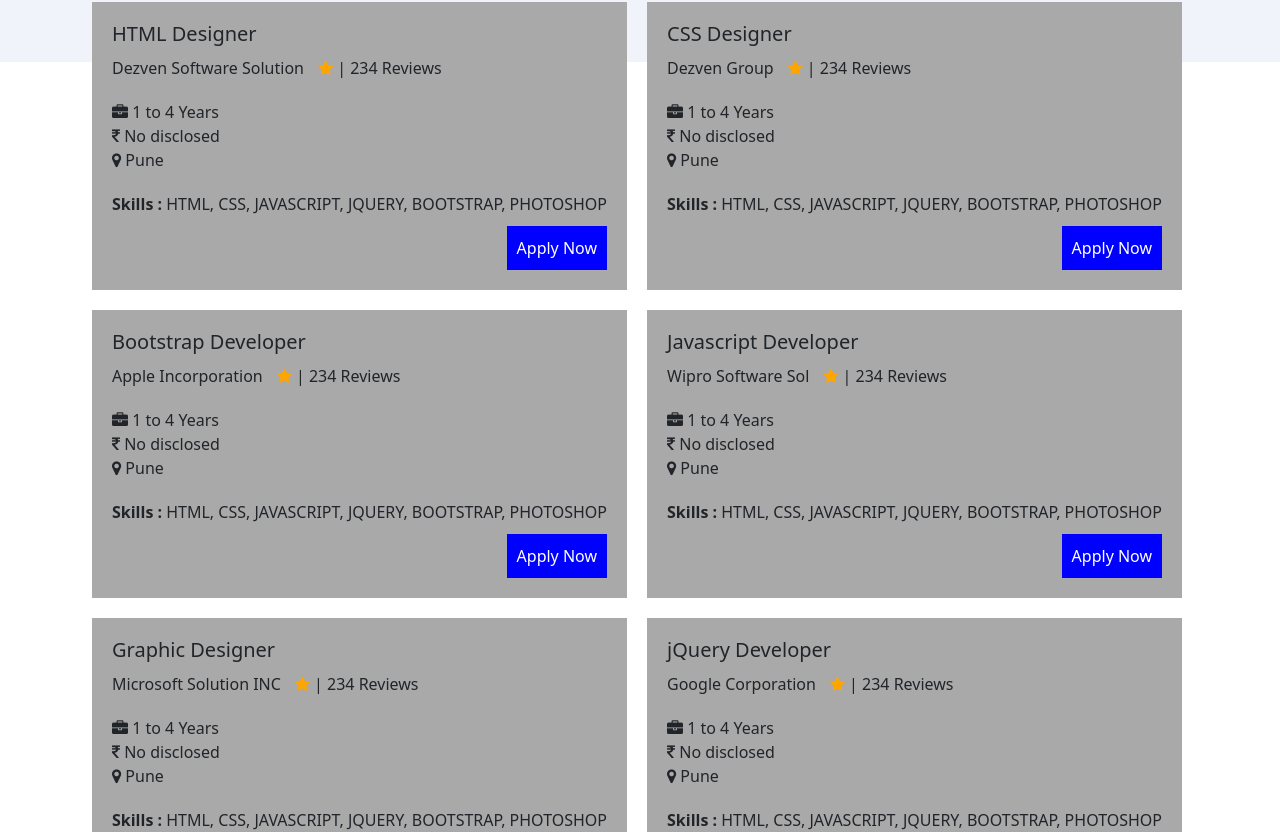
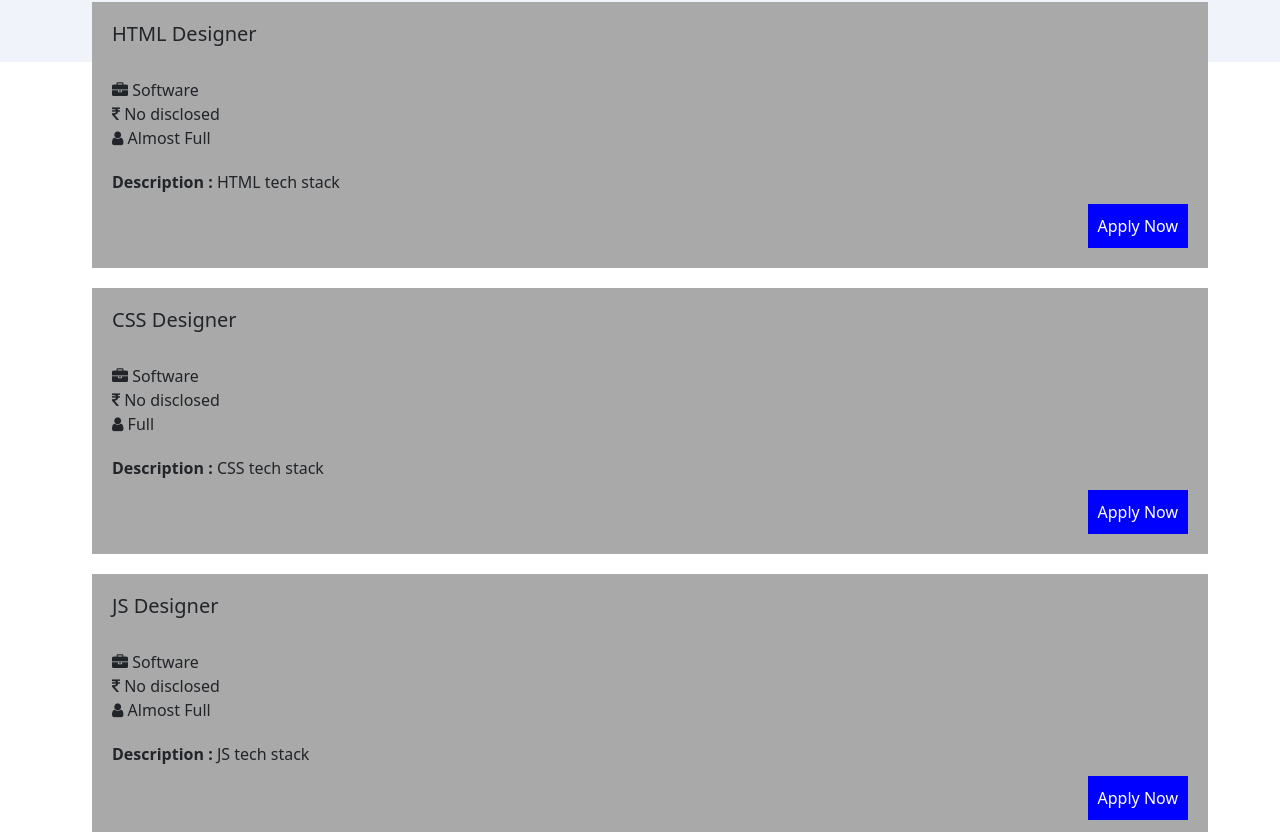
Before and after one commit to dk2972001/Online-Recruitment-frontend, an Angular app: page /job-list in a window 1280 px wide. Shown: the part 148-980 px from the top of the page. Built offline with nearby package versions, Linux system fonts and the light colour scheme.

Commit message:
Finished base job-lists component

```diff
--- a/src/app/job-list/job-list.component.css
+++ b/src/app/job-list/job-list.component.css
@@ -1,4 +1,3 @@
-/*****RECENT JOB SECTION RECENT JOB SECTION*****/
 .recent-job {
 	padding-top: 50px;
 	background-color: #f0f3fa;
@@ -23,31 +22,3 @@
 	margin-right: 10px;
 	margin-bottom: 20px;
 }
-
-.job-title {
-	font-size: 20px;
-}
-
-.job-company {
-	margin-top: 10px;
-	margin-bottom: 20px;
-}
-
-.job-company i {
-	color: orange;
-	margin-left: 10px;
-}
-
-.job-skill {
-	margin-top: 20px;
-	margin-bottom: 10px;
-	font-size: 16px;
-}
-
-.job-apply-button {
-	background: blue;
-	padding: 10px;
-	color: white;
-	text-decoration: none;
-	float: right;
-}
--- a/src/app/job-list/job-list.component.html
+++ b/src/app/job-list/job-list.component.html
@@ -17,187 +17,14 @@
         <h2 class="recent-job-heading">RECENT JOB</h2>
         <p class="recent-job-sub-heading">Get the list of all recent jobs</p>
         <!-----JOB LIST----->
-        <div class="width-auto">
-          <div class="recent-job-list">
-            <div class="width-100">
-              <h4 class="job-title">HTML Designer</h4>
-              <p class="job-company">
-                Dezven Software Solution
-                <i class="fa fa-star" aria-hidden="true"></i> | 234 Reviews
-              </p>
-            </div>
-            <div class="width-33">
-              <i class="fa fa-briefcase" aria-hidden="true"></i> 1 to 4 Years
-            </div>
-            <div class="width-33">
-              <i class="fa fa-inr" aria-hidden="true"></i> No disclosed
-            </div>
-            <div class="width-33">
-              <i class="fa fa-map-marker" aria-hidden="true"></i> Pune
-            </div>
-            <div class="width-100">
-              <p class="job-skill">
-                <b>Skills : </b>HTML, CSS, JAVASCRIPT, JQUERY, BOOTSTRAP,
-                PHOTOSHOP
-              </p>
-            </div>
-            <div class="width-100">
-              <a href="#" class="job-apply-button">Apply Now</a>
-            </div>
-          </div>
-        </div>
-
-
-        <!-----JOB LIST------>
-        <div class="width-auto">
-          <div class="recent-job-list">
-            <div class="width-100">
-              <h4 class="job-title">CSS Designer</h4>
-              <p class="job-company">
-                Dezven Group <i class="fa fa-star" aria-hidden="true"></i> | 234
-                Reviews
-              </p>
-            </div>
-            <div class="width-33">
-              <i class="fa fa-briefcase" aria-hidden="true"></i> 1 to 4 Years
-            </div>
-            <div class="width-33">
-              <i class="fa fa-inr" aria-hidden="true"></i> No disclosed
-            </div>
-            <div class="width-33">
-              <i class="fa fa-map-marker" aria-hidden="true"></i> Pune
-            </div>
-            <div class="width-100">
-              <p class="job-skill">
-                <b>Skills : </b>HTML, CSS, JAVASCRIPT, JQUERY, BOOTSTRAP,
-                PHOTOSHOP
-              </p>
-            </div>
-            <div class="width-100">
-              <a href="#" class="job-apply-button">Apply Now</a>
-            </div>
-          </div>
-        </div>
-        <!-----JOB LIST----->
-        <div class="width-50">
-          <div class="recent-job-list">
-            <div class="width-100">
-              <h4 class="job-title">Bootstrap Developer</h4>
-              <p class="job-company">
-                Apple Incorporation
-                <i class="fa fa-star" aria-hidden="true"></i> | 234 Reviews
-              </p>
-            </div>
-            <div class="width-33">
-              <i class="fa fa-briefcase" aria-hidden="true"></i> 1 to 4 Years
-            </div>
-            <div class="width-33">
-              <i class="fa fa-inr" aria-hidden="true"></i> No disclosed
-            </div>
-            <div class="width-33">
-              <i class="fa fa-map-marker" aria-hidden="true"></i> Pune
-            </div>
-            <div class="width-100">
-              <p class="job-skill">
-                <b>Skills : </b>HTML, CSS, JAVASCRIPT, JQUERY, BOOTSTRAP,
-                PHOTOSHOP
-              </p>
-            </div>
-            <div class="width-100">
-              <a href="#" class="job-apply-button">Apply Now</a>
-            </div>
-          </div>
-        </div>
-        <!-----JOB LIST----->
-        <div class="width-50">
-          <div class="recent-job-list">
-            <div class="width-100">
-              <h4 class="job-title">Javascript Developer</h4>
-              <p class="job-company">
-                Wipro Software Sol
-                <i class="fa fa-star" aria-hidden="true"></i> | 234 Reviews
-              </p>
-            </div>
-            <div class="width-33">
-              <i class="fa fa-briefcase" aria-hidden="true"></i> 1 to 4 Years
-            </div>
-            <div class="width-33">
-              <i class="fa fa-inr" aria-hidden="true"></i> No disclosed
-            </div>
-            <div class="width-33">
-              <i class="fa fa-map-marker" aria-hidden="true"></i> Pune
-            </div>
-            <div class="width-100">
-              <p class="job-skill">
-                <b>Skills : </b>HTML, CSS, JAVASCRIPT, JQUERY, BOOTSTRAP,
-                PHOTOSHOP
-              </p>
-            </div>
-            <div class="width-100">
-              <a href="#" class="job-apply-button">Apply Now</a>
-            </div>
-          </div>
-        </div>
-        <!-----JOB LIST----->
-        <div class="width-50">
-          <div class="recent-job-list">
-            <div class="width-100">
-              <h4 class="job-title">Graphic Designer</h4>
-              <p class="job-company">
-                Microsoft Solution INC
-                <i class="fa fa-star" aria-hidden="true"></i> | 234 Reviews
-              </p>
-            </div>
-            <div class="width-33">
-              <i class="fa fa-briefcase" aria-hidden="true"></i> 1 to 4 Years
-            </div>
-            <div class="width-33">
-              <i class="fa fa-inr" aria-hidden="true"></i> No disclosed
-            </div>
-            <div class="width-33">
-              <i class="fa fa-map-marker" aria-hidden="true"></i> Pune
-            </div>
-            <div class="width-100">
-              <p class="job-skill">
-                <b>Skills : </b>HTML, CSS, JAVASCRIPT, JQUERY, BOOTSTRAP,
-                PHOTOSHOP
-              </p>
-            </div>
-            <div class="width-100">
-              <a href="#" class="job-apply-button">Apply Now</a>
-            </div>
-          </div>
-        </div>
-        <!-----JOB LIST------>
-        <div class="width-50">
-          <div class="recent-job-list">
-            <div class="width-100">
-              <h4 class="job-title">jQuery Developer</h4>
-              <p class="job-company">
-                Google Corporation
-                <i class="fa fa-star" aria-hidden="true"></i> | 234 Reviews
-              </p>
-            </div>
-            <div class="width-33">
-              <i class="fa fa-briefcase" aria-hidden="true"></i> 1 to 4 Years
-            </div>
-            <div class="width-33">
-              <i class="fa fa-inr" aria-hidden="true"></i> No disclosed
-            </div>
-            <div class="width-33">
-              <i class="fa fa-map-marker" aria-hidden="true"></i> Pune
-            </div>
-            <div class="width-100">
-              <p class="job-skill">
-                <b>Skills : </b>HTML, CSS, JAVASCRIPT, JQUERY, BOOTSTRAP,
-                PHOTOSHOP
-              </p>
-            </div>
-            <div class="width-100">
-              <a href="#" class="job-apply-button">Apply Now</a>
-            </div>
-          </div>
-        </div>
+        <app-job-item
+          *ngFor="let job of jobs"
+          [jobName]="job.jobName"
+          [salary]="job.salary"
+          [jobType]="job.jobType"
+          [jobDescription]="job.jobDescription"
+          [jobVaccancy]="job.jobVaccancy"
+        ></app-job-item>
       </div>
     </div>
   </body>
--- a/src/app/job-list/job-list.component.ts
+++ b/src/app/job-list/job-list.component.ts
@@ -3,8 +3,58 @@
 @Component({
   selector: 'app-job-list',
   templateUrl: './job-list.component.html',
-  styleUrl: './job-list.component.css'
+  styleUrl: './job-list.component.css',
 })
 export class JobListComponent {
-
+  // dummy data
+  jobs = [
+    {
+      jobName: 'HTML Designer',
+      salary: 'No disclosed',
+      applyLink: '#',
+      jobType: 'Software',
+      jobDescription: 'HTML tech stack',
+      jobVaccancy: 'Almost Full',
+    },
+    {
+      jobName: 'CSS Designer',
+      salary: 'No disclosed',
+      applyLink: '#',
+      jobType: 'Software',
+      jobDescription: 'CSS tech stack',
+      jobVaccancy: 'Full',
+    },
+    {
+      jobName: 'JS Designer',
+      salary: 'No disclosed',
+      applyLink: '#',
+      jobType: 'Software',
+      jobDescription: 'JS tech stack',
+      jobVaccancy: 'Almost Full',
+    },
+    {
+      jobName: 'It Support',
+      salary: 'No disclosed',
+      applyLink: '#',
+      jobType: 'IT',
+      jobDescription: 'Support',
+      jobVaccancy: 'Free',
+    },
+    {
+      jobName: 'IT Consultant',
+      salary: 'No disclosed',
+      applyLink: '#',
+      jobType: 'IT',
+      jobDescription: 'consult',
+      jobVaccancy: 'Free',
+    },
+    {
+      jobName: 'HR Trainee',
+      salary: 'No disclosed',
+      applyLink: '#',
+      jobType: 'HR',
+      jobDescription: 'HR',
+      jobVaccancy: 'Half Filled',
+    },
+  ];
 }
```
